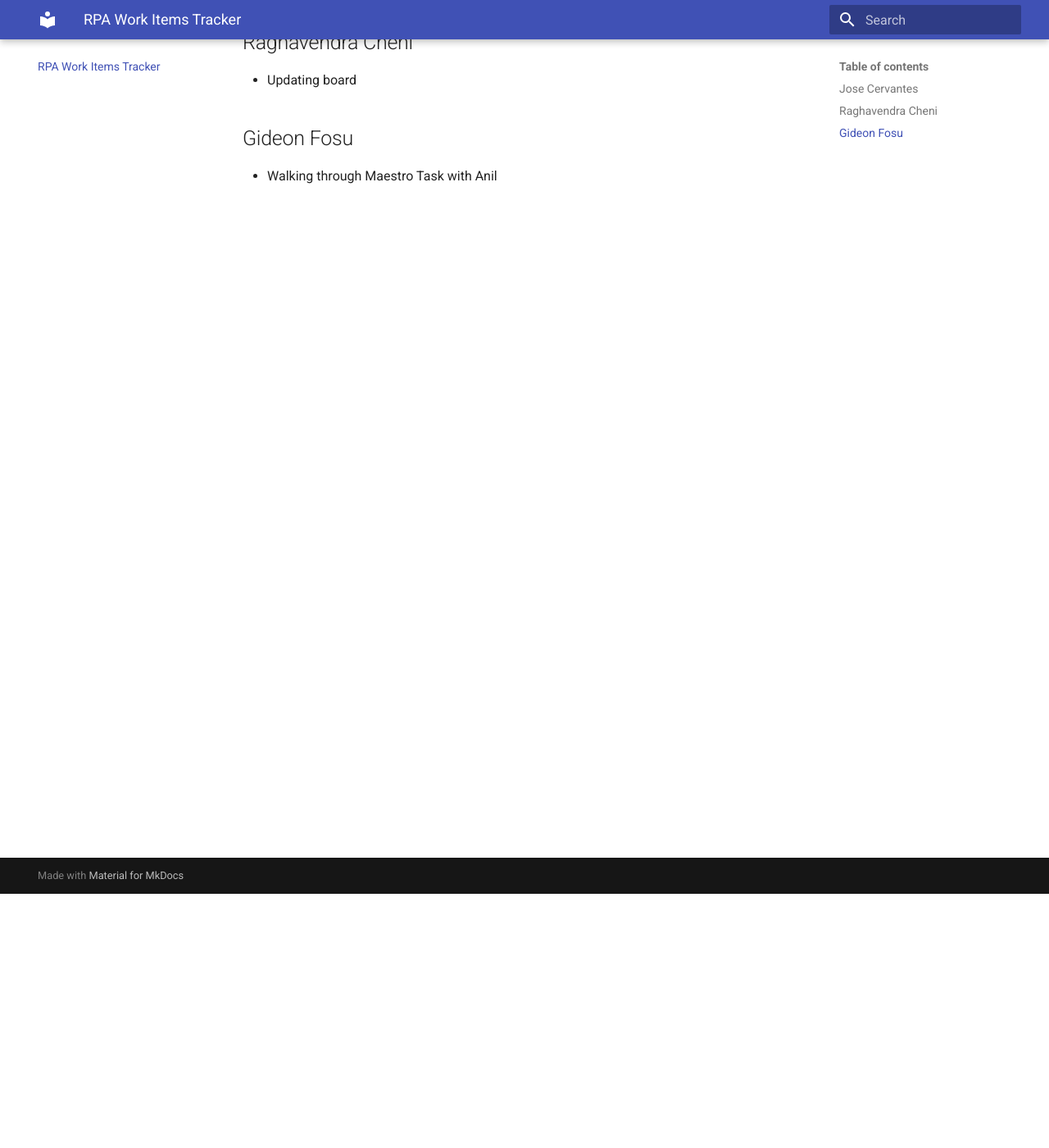
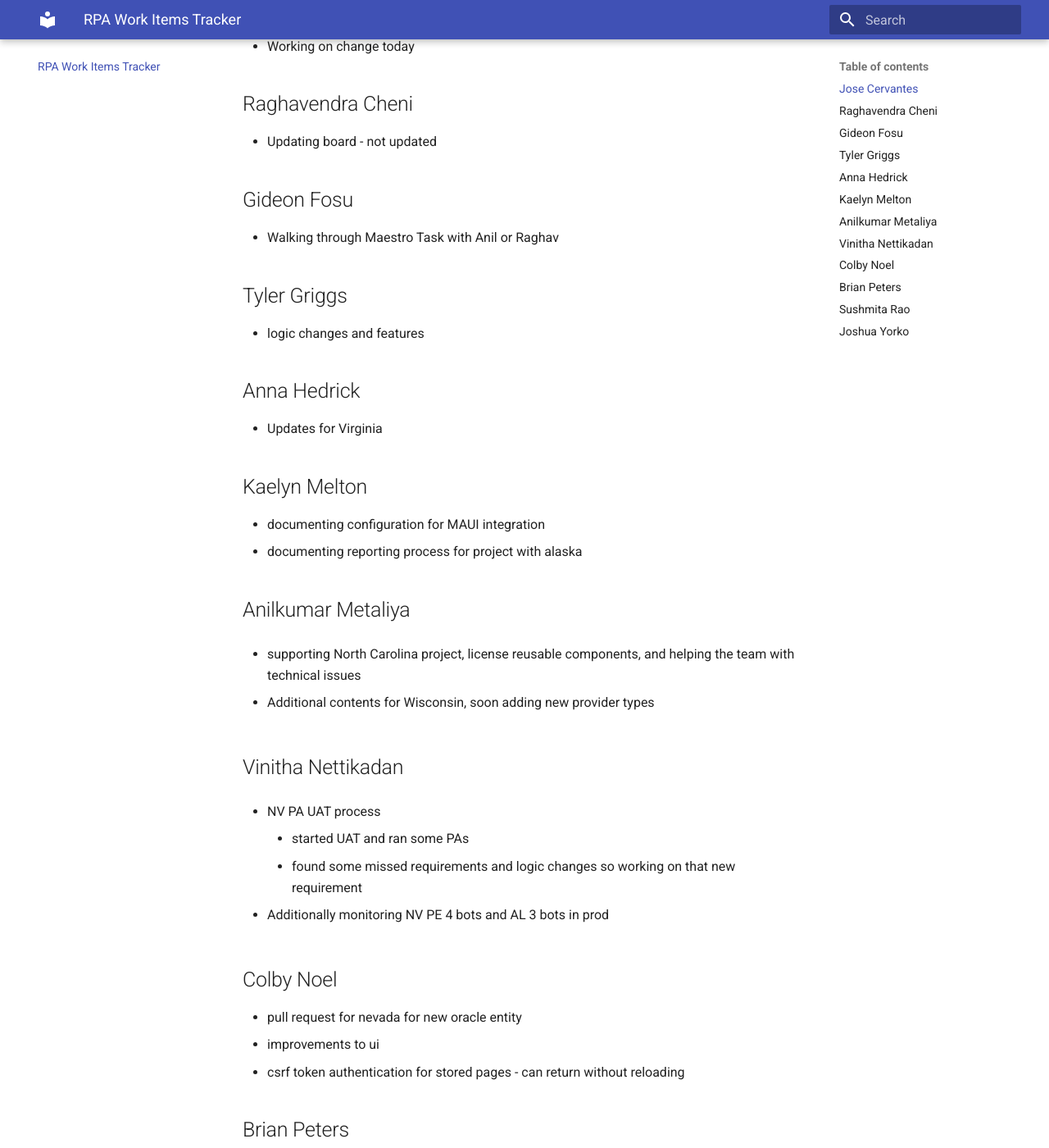
Before and after one commit to kmmelton/kaelyn, an MkDocs documentation site: the page built from docs/rpa_work_items.md, in a window 1280 px wide and 1400 px high, scrolled down 310 px. Shown: the whole window at 82% size. Built offline with MkDocs 1.6.1 and Material for MkDocs 9.7.7, drawn with Linux system fonts in a browser that asks for light colours; some of the changed text lies outside the part shown.

Commit message:
july 17 update

```diff
--- a/docs/rpa_work_items.md
+++ b/docs/rpa_work_items.md
@@ -5,10 +5,66 @@
 Performer - New York - Websurrogates
 - Updating board
 
+- Worked with Brian Burke on an issue with a dependency
+- Working on change today
+
 ## Raghavendra Cheni
 
-- Updating board
+- Updating board - not updated
 
 ## Gideon Fosu
 
-- Walking through Maestro Task with Anil
+- Walking through Maestro Task with Anil or Raghav
+
+## Tyler Griggs
+
+- logic changes and features
+
+## Anna Hedrick
+
+- Updates for Virginia
+
+## Kaelyn Melton
+
+- documenting configuration for MAUI integration
+- documenting reporting process for project with alaska
+
+## Anilkumar Metaliya
+
+- supporting North Carolina project, license reusable components, and helping the team with technical issues
+
+- Additional contents for Wisconsin, soon adding new provider types
+
+## Vinitha Nettikadan
+
+- NV PA UAT process
+    - started UAT and ran some PAs
+    - found some missed requirements and logic changes so working on that new requirement
+
+- Additionally monitoring NV PE 4 bots and AL 3 bots in prod
+
+## Colby Noel
+
+- pull request for nevada for new oracle entity
+- improvements to ui
+- csrf token authentication for stored pages - can return without reloading
+
+## Brian Peters
+
+- inventory helper
+
+## Sushmita Rao
+
+- recoupment automation hyper care
+- oregon uat
+    - facing blockers: data from business team, name of people added in orchestrator
+- colorado w9 process hypercare in production
+
+## Joshua Yorko
+
+- open data lakehouse
+
+to do:
+
+- kubernetes deployment - MAUI images
+- Postgres DB (inventory) reports Migration AMS
```
Also changed, not shown: docs/Notes/Technical/linux.md (added, +11 -0 lines).
